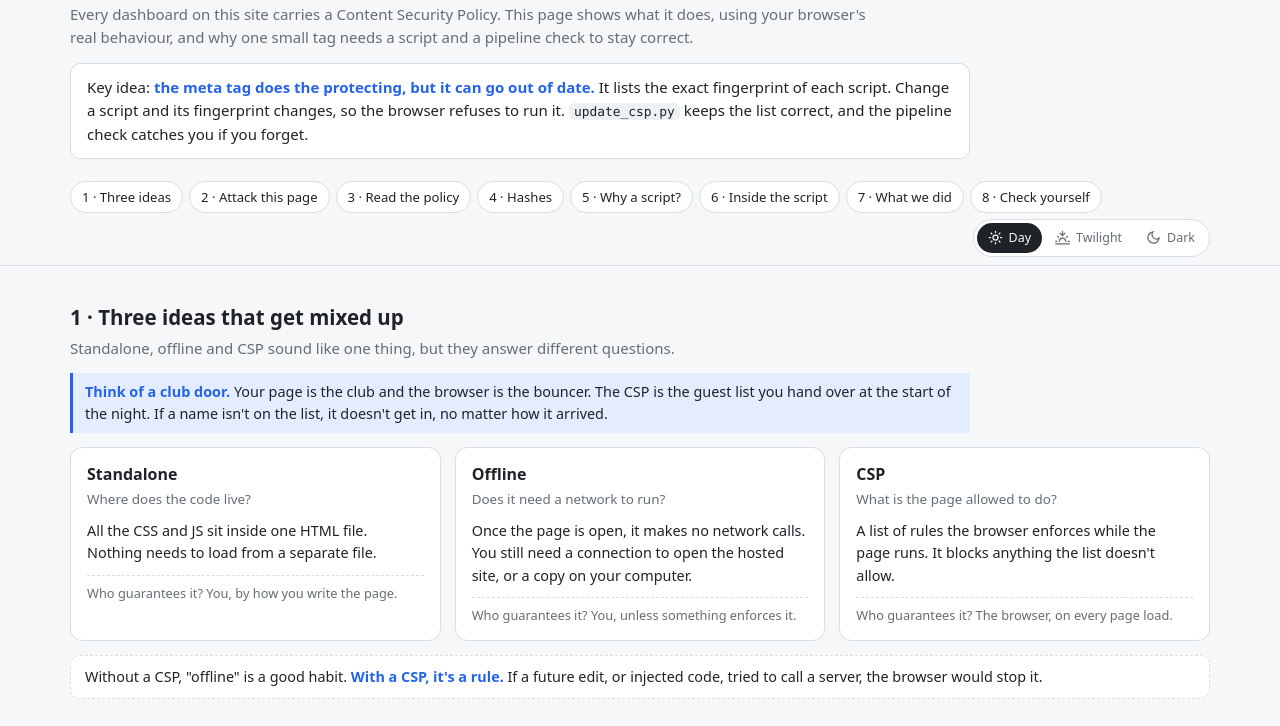
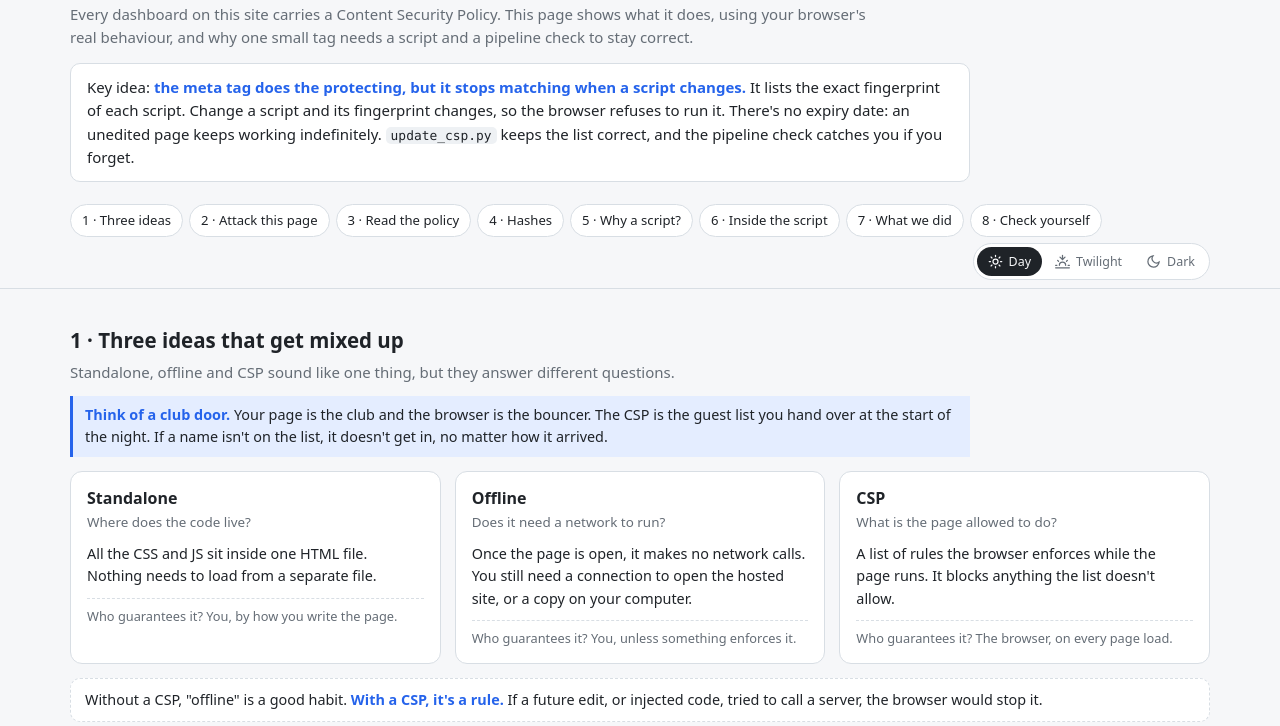
Before and after one commit to Prabidhi/learn-simulation-dashboard, a plain HTML site: page dashboards/security/csp-explained.html in a window 1280 px wide. Shown: the part 63-789 px from the top of the page. Drawn offline with Linux system fonts and the light colour scheme.

Commit message:
Clarify that CSP hashes stop matching, not expire
Co-Authored-By: Claude Opus 5.5 <noreply@anthropic.com>

```diff
--- a/dashboards/security/csp-explained.html
+++ b/dashboards/security/csp-explained.html
@@ -142,7 +142,7 @@ footer{max-width:1180px;margin:0 auto;padding:0 20px 40px;color:var(--muted);fon
 <header>
   <h1>CSP, explained: the rule that keeps these pages offline</h1>
   <p>Every dashboard on this site carries a Content Security Policy. This page shows what it does, using your browser's real behaviour, and why one small tag needs a script and a pipeline check to stay correct.</p>
-  <div class="thesis">Key idea: <b>the meta tag does the protecting, but it can go out of date.</b> It lists the exact fingerprint of each script. Change a script and its fingerprint changes, so the browser refuses to run it. <code>update_csp.py</code> keeps the list correct, and the pipeline check catches you if you forget.</div>
+  <div class="thesis">Key idea: <b>the meta tag does the protecting, but it stops matching when a script changes.</b> It lists the exact fingerprint of each script. Change a script and its fingerprint changes, so the browser refuses to run it. There's no expiry date: an unedited page keeps working indefinitely. <code>update_csp.py</code> keeps the list correct, and the pipeline check catches you if you forget.</div>
 </header>
 <nav><div>
   <a href="#s1">1 · Three ideas</a>
```
